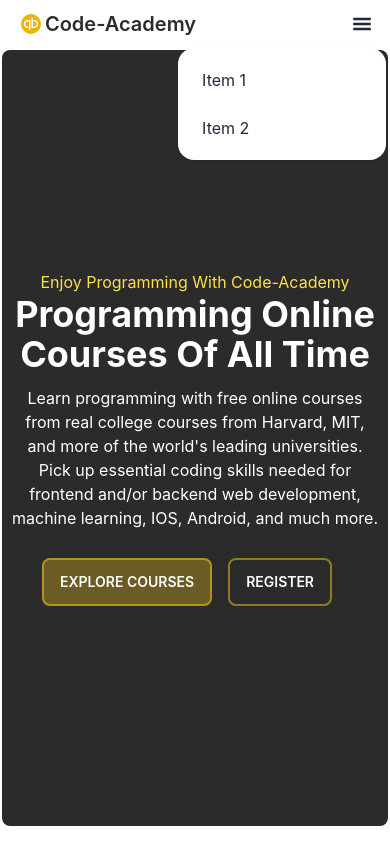
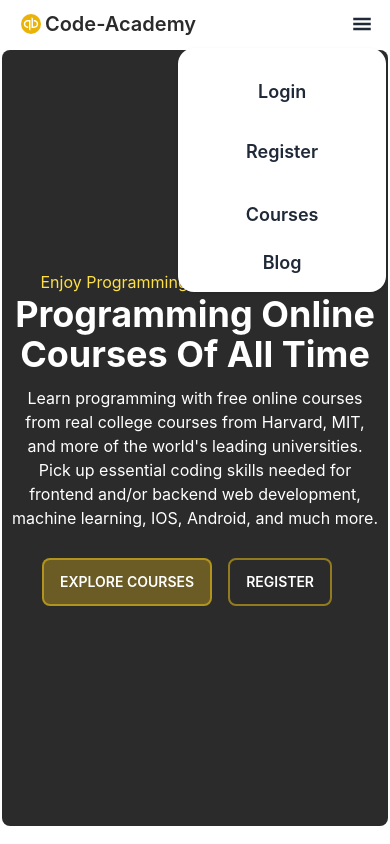
Before and after one commit to AshikRahmanDev/code-academy_client_site, a React (Create React App) app: page / in a window 390 px wide. Both pictures are taken after a click on the label 362 px from the left and 24 px from the top of the page. Built offline with nearby package versions, Linux system fonts and the light colour scheme; no server answers.

Commit message:
not found page added

```diff
--- a/src/Router/Router.js
+++ b/src/Router/Router.js
@@ -5,6 +5,7 @@ import Courses from "../components/Courses";
 import CoursesDetails from "../components/CoursesDetails";
 import Home from "../components/Home";
 import Login from "../components/Login";
+import NotFound from "../components/NotFound";
 import Register from "../components/Register";
 import Root from "../Layout/Root";
 import AuthProtected from "./AuthProtected";
@@ -41,4 +42,5 @@ export const router = createBrowserRouter([
       { path: "/register", element: <Register /> },
     ],
   },
+  { path: "*", element: <NotFound /> },
 ]);
--- a/src/components/CoursesCard.jsx
+++ b/src/components/CoursesCard.jsx
@@ -5,7 +5,7 @@ import { Link } from "react-router-dom";
 const CoursesCard = ({ singleCourse }) => {
   const { picture, time, rating, course, price, id } = singleCourse;
   return (
-    <div className="h-[210px] bg-yellow-400/50 shadow-xl rounded-lg p-2 relative">
+    <div className="h-[100%] bg-yellow-400/50 shadow-xl rounded-lg p-2 relative">
       <figure>
         <img
           className="w-[100%] h-[140px] rounded-lg"
--- a/src/components/CoursesDetails.jsx
+++ b/src/components/CoursesDetails.jsx
@@ -4,26 +4,38 @@ import { Link, useLoaderData } from "react-router-dom";
 const CoursesDetails = () => {
   const courseData = useLoaderData();
   const { title, price, id, overview, details, picture } = courseData[0];
-  const ref = React.createRef();
+
   return (
     <div className="bg-dark h-[100%] md:h-[92vh] w-[99%] mx-auto rounded-lg p-2 grid grid-cols-5">
-      <div className="text-white normal-case col-span-3 mt-5 ml-7">
+      <div className="text-white normal-case col-span-5 md:col-span-3 mt-5 md:ml-7">
         <div className="flex">
-          <h1 className="text-5xl font-bold text-yellow-500">{title}</h1>
+          <h1 className="text-lg md:text-5xl font-bold text-yellow-500">
+            {title}
+          </h1>
         </div>
-        <img className="hidden" src={picture} alt="" />
+        <img className="md:hidden" src={picture} alt="" />
 
-        <p className="w-[90%] my-5">{details}</p>
+        <div className="bg-yellow-500/40 h-[59px] rounded-lg my-3 flex items-center justify-between p-3 md:hidden">
+          <p className="text-white text-xl font-bold normal-case">$ {price}</p>
+          <Link
+            to={`/checkout/${id}`}
+            className="btn bg-yellow-500/75  border-0"
+          >
+            Get premium access
+          </Link>
+        </div>
+
+        <p className="w-[98%] md:w-[90%] my-5">{details}</p>
         <p>Last Updated 9/2015</p>
         <div>
           <h3 className="text-2xl font-bold">What you'll learn</h3>
-          {overview.map((bulletPoint) => (
-            <li>{bulletPoint}</li>
+          {overview.map((bulletPoint, idx) => (
+            <li key={idx}>{bulletPoint}</li>
           ))}
         </div>
       </div>
 
-      <div ref={ref} className="border-yellow-500 border col-span-2 p-3">
+      <div className="border-yellow-500 border col-span-2 p-3 hidden md:block">
         <img className="w-[100%] rounded-lg " src={picture} alt="" />
         <p className="text-yellow-500 text-2xl font-bold normal-case">
           {title}
--- a/src/components/Header.jsx
+++ b/src/components/Header.jsx
@@ -105,10 +105,57 @@ const Header = () => {
           className="dropdown-content menu p-2 shadow bg-base-100 rounded-box w-52"
         >
           <li>
-            <a>Item 1</a>
+            {user?.uid ? (
+              <div className="flex flex-col">
+                <img
+                  title={user?.displayName}
+                  className="w-[35px] h-[35px] rounded-full"
+                  src={
+                    user?.photoURL
+                      ? user.photoURL
+                      : "https://static.vecteezy.com/system/resources/previews/002/318/271/original/user-profile-icon-free-vector.jpg"
+                  }
+                  alt=""
+                ></img>
+                <Link
+                  onClick={handleLogout}
+                  className="btn btn-ghost mx-1 normal-case text-lg"
+                >
+                  <FiLogOut />
+                </Link>
+              </div>
+            ) : (
+              <div className="flex flex-col">
+                <Link
+                  to={"/login"}
+                  className="btn btn-ghost mx-1 normal-case text-lg"
+                >
+                  Login
+                </Link>
+                <Link
+                  to={"/register"}
+                  className="btn btn-ghost mx-1 normal-case text-lg"
+                >
+                  Register
+                </Link>
+              </div>
+            )}
           </li>
           <li>
-            <a>Item 2</a>
+            <Link
+              to={"/courses"}
+              className="btn btn-ghost mx-3 normal-case text-lg"
+            >
+              Courses
+            </Link>
+          </li>
+          <li>
+            <Link
+              to={"/blog"}
+              className="btn btn-ghost mx-3 normal-case text-lg"
+            >
+              Blog
+            </Link>
           </li>
         </ul>
       </div>
--- /dev/null
+++ b/src/components/NotFound.jsx
@@ -0,0 +1,32 @@
+import React from "react";
+import { Link } from "react-router-dom";
+
+const NotFound = () => {
+  return (
+    <div className="bg-dark h-[98vh] w-[99%] mx-auto rounded-lg mt-2 flex justify-between items-center md:px-16">
+      <div className="text-white text-center md:text-start p-3">
+        <p>
+          <span className="text-yellow-500">Home</span> <span>// 404</span>
+        </p>
+        <h1 className="text-5xl font-bold normal-case mb-6">
+          Page Not <span className="text-yellow-400">Found</span>
+        </h1>
+        <Link
+          to={"/"}
+          className="btn bg-yellow-500 text-theme text-lg font-bold hover:text-white"
+        >
+          Back to Home
+        </Link>
+      </div>
+
+      <img
+        className="hidden md:flex"
+        src="https://i.ibb.co/qyKyWwr/404-removebg-preview.png"
+        alt="404-removebg-preview"
+        border="0"
+      ></img>
+    </div>
+  );
+};
+
+export default NotFound;
```
